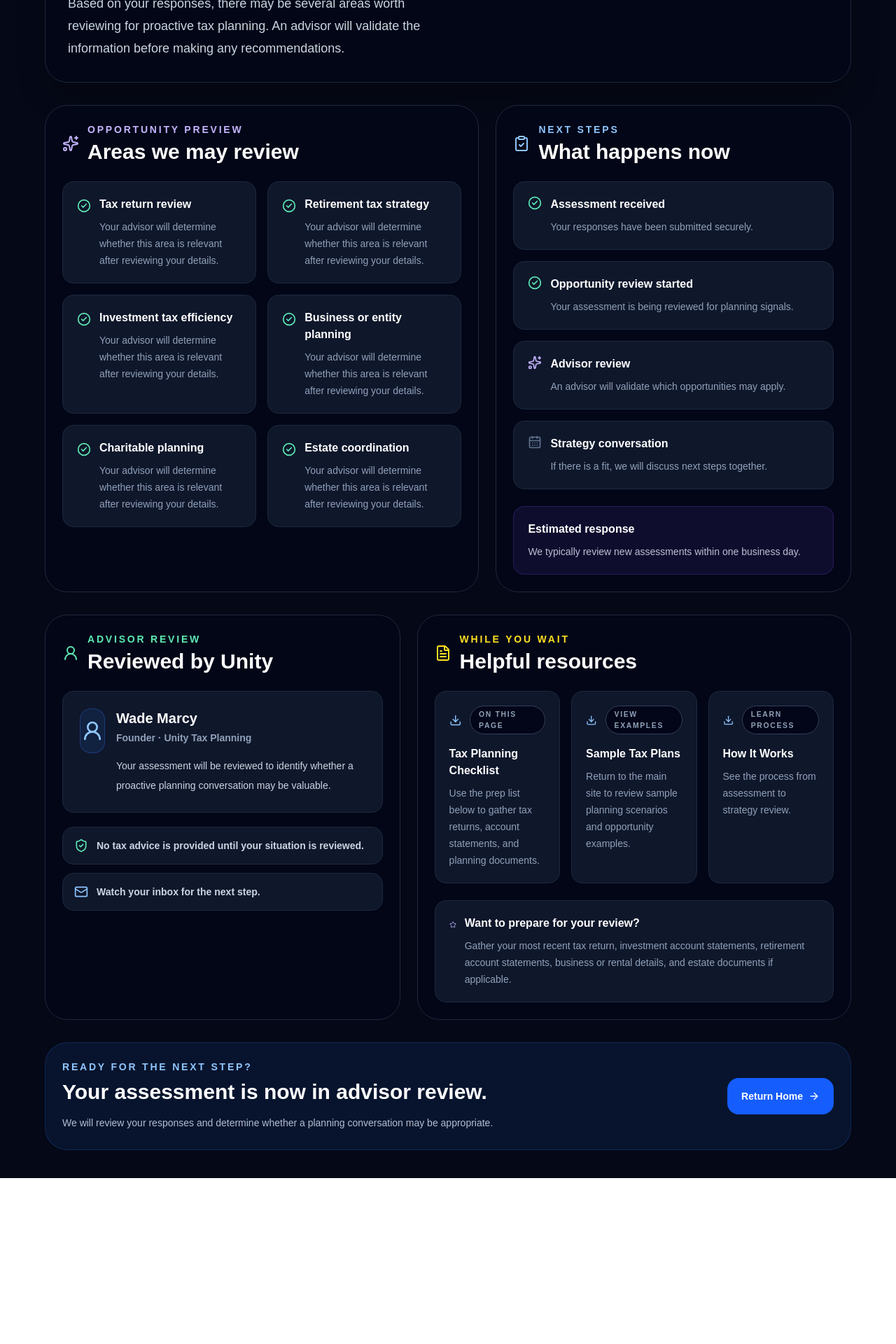
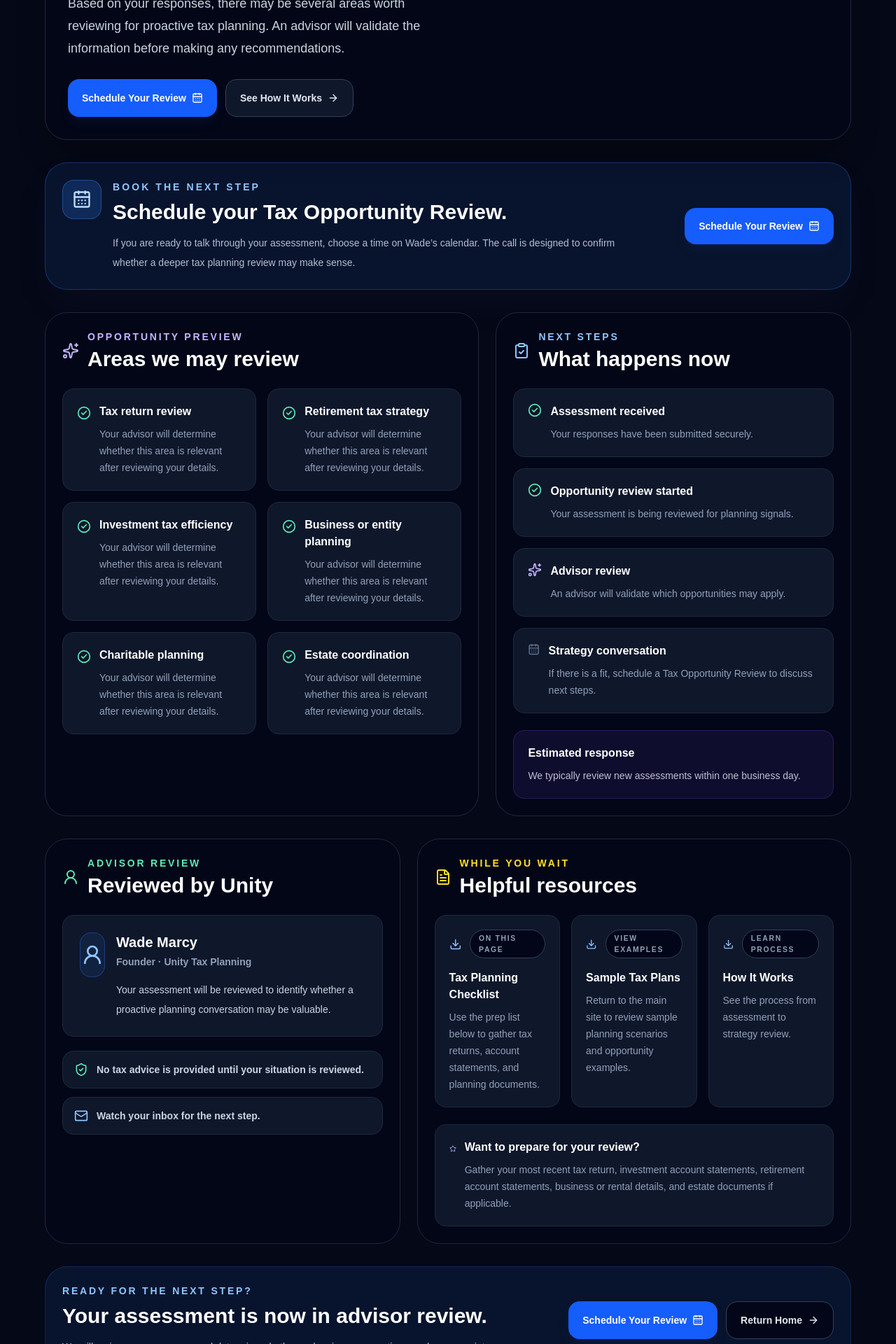
Before and after one commit to wadermarcy-creator/unity-tax-planning, a Next.js app: page /thank-you in a window 1280 px wide. Shown: the part 320-2240 px from the top of the page at 70% size. Before the commit the page ends 2003 px from the top, so only its background shows below. Built offline with nearby package versions, Linux system fonts and the light colour scheme; no server answers.

Commit message:
Add Calendly booking CTA to thank-you page

```diff
--- a/app/thank-you/page.tsx
+++ b/app/thank-you/page.tsx
@@ -16,6 +16,8 @@ import {
   UserRound,
 } from "lucide-react";
 
+const CALENDLY_URL = "https://calendly.com/wade-unitytaxplanning/30min";
+
 const opportunityAreas = [
   "Tax return review",
   "Retirement tax strategy",
@@ -29,7 +31,7 @@ const nextSteps = [
   ["Assessment received", "Your responses have been submitted securely.", "complete"],
   ["Opportunity review started", "Your assessment is being reviewed for planning signals.", "complete"],
   ["Advisor review", "An advisor will validate which opportunities may apply.", "current"],
-  ["Strategy conversation", "If there is a fit, we will discuss next steps together.", "upcoming"],
+  ["Strategy conversation", "If there is a fit, schedule a Tax Opportunity Review to discuss next steps.", "upcoming"],
 ];
 
 type Resource = {
@@ -62,8 +64,14 @@ const resources: Resource[] = [
 ];
 
 function StatusIcon({ status }: { status: string }) {
-  if (status === "complete") return <CheckCircle2 className="h-5 w-5 text-emerald-300" />;
-  if (status === "current") return <Sparkles className="h-5 w-5 text-violet-300" />;
+  if (status === "complete") {
+    return <CheckCircle2 className="h-5 w-5 text-emerald-300" />;
+  }
+
+  if (status === "current") {
+    return <Sparkles className="h-5 w-5 text-violet-300" />;
+  }
+
   return <CalendarDays className="h-5 w-5 text-slate-500" />;
 }
 
@@ -102,6 +110,19 @@ function ResourceCard({ resource }: { resource: Resource }) {
   );
 }
 
+function CalendlyButton({ className = "" }: { className?: string }) {
+  return (
+    <a
+      href={CALENDLY_URL}
+      target="_blank"
+      rel="noreferrer"
+      className={`inline-flex items-center justify-center gap-2 rounded-2xl bg-blue-600 px-5 py-4 text-sm font-black text-white shadow-lg shadow-blue-950/30 transition hover:bg-blue-500 ${className}`}
+    >
+      Schedule Your Review <CalendarDays className="h-4 w-4" />
+    </a>
+  );
+}
+
 export default function TaxOpportunityScanThankYouPage() {
   return (
     <main className="min-h-screen bg-[#050816] px-6 py-10 text-white">
@@ -122,6 +143,17 @@ export default function TaxOpportunityScanThankYouPage() {
                 reviewing for proactive tax planning. An advisor will validate
                 the information before making any recommendations.
               </p>
+
+              <div className="mt-7 flex flex-col gap-3 sm:flex-row">
+                <CalendlyButton className="w-full sm:w-auto" />
+
+                <Link
+                  href="/how-it-works"
+                  className="inline-flex w-full items-center justify-center gap-2 rounded-2xl border border-slate-700 bg-slate-900 px-5 py-4 text-sm font-black text-slate-200 transition hover:border-blue-500/60 hover:text-white sm:w-auto"
+                >
+                  See How It Works <ArrowRight className="h-4 w-4" />
+                </Link>
+              </div>
             </div>
 
             <div className="rounded-[2rem] border border-emerald-500/30 bg-emerald-500/10 p-6 lg:min-w-[300px]">
@@ -147,6 +179,32 @@ export default function TaxOpportunityScanThankYouPage() {
           </div>
         </section>
 
+        <section className="mt-8 rounded-[2rem] border border-blue-500/30 bg-blue-500/10 p-6 shadow-2xl shadow-blue-950/20">
+          <div className="flex flex-col gap-6 lg:flex-row lg:items-center lg:justify-between">
+            <div className="flex gap-4">
+              <div className="flex h-14 w-14 shrink-0 items-center justify-center rounded-2xl border border-blue-400/30 bg-blue-500/20">
+                <CalendarDays className="h-7 w-7 text-blue-200" />
+              </div>
+
+              <div>
+                <p className="text-sm font-black uppercase tracking-[0.22em] text-blue-300">
+                  Book the next step
+                </p>
+                <h2 className="mt-2 text-3xl font-black text-white">
+                  Schedule your Tax Opportunity Review.
+                </h2>
+                <p className="mt-3 max-w-3xl text-sm font-medium leading-7 text-blue-100/80">
+                  If you are ready to talk through your assessment, choose a time
+                  on Wade’s calendar. The call is designed to confirm whether a
+                  deeper tax planning review may make sense.
+                </p>
+              </div>
+            </div>
+
+            <CalendlyButton className="w-full shrink-0 lg:w-auto" />
+          </div>
+        </section>
+
         <div className="mt-8 grid gap-6 lg:grid-cols-[1.1fr_0.9fr]">
           <section className="rounded-[2rem] border border-slate-800 bg-slate-950/70 p-6">
             <div className="flex items-center gap-3">
@@ -163,7 +221,10 @@ export default function TaxOpportunityScanThankYouPage() {
 
             <div className="mt-6 grid gap-4 md:grid-cols-2">
               {opportunityAreas.map((area) => (
-                <div key={area} className="rounded-2xl border border-slate-800 bg-slate-900 p-5">
+                <div
+                  key={area}
+                  className="rounded-2xl border border-slate-800 bg-slate-900 p-5"
+                >
                   <div className="flex gap-3">
                     <CheckCircle2 className="mt-1 h-5 w-5 shrink-0 text-emerald-300" />
                     <div>
@@ -194,7 +255,10 @@ export default function TaxOpportunityScanThankYouPage() {
 
             <div className="mt-6 space-y-4">
               {nextSteps.map(([title, description, status]) => (
-                <div key={title} className="rounded-2xl border border-slate-800 bg-slate-900 p-5">
+                <div
+                  key={title}
+                  className="rounded-2xl border border-slate-800 bg-slate-900 p-5"
+                >
                   <div className="flex gap-3">
                     <StatusIcon status={status} />
                     <div>
@@ -319,9 +383,16 @@ export default function TaxOpportunityScanThankYouPage() {
               </p>
             </div>
 
-            <Link href="/" className="inline-flex items-center justify-center gap-2 rounded-2xl bg-blue-600 px-5 py-4 text-sm font-black text-white hover:bg-blue-500">
-              Return Home <ArrowRight className="h-4 w-4" />
-            </Link>
+            <div className="flex flex-col gap-3 sm:flex-row">
+              <CalendlyButton className="w-full sm:w-auto" />
+
+              <Link
+                href="/"
+                className="inline-flex w-full items-center justify-center gap-2 rounded-2xl border border-slate-700 bg-slate-950 px-5 py-4 text-sm font-black text-slate-200 transition hover:border-blue-500/60 hover:text-white sm:w-auto"
+              >
+                Return Home <ArrowRight className="h-4 w-4" />
+              </Link>
+            </div>
           </div>
         </section>
       </div>
```
